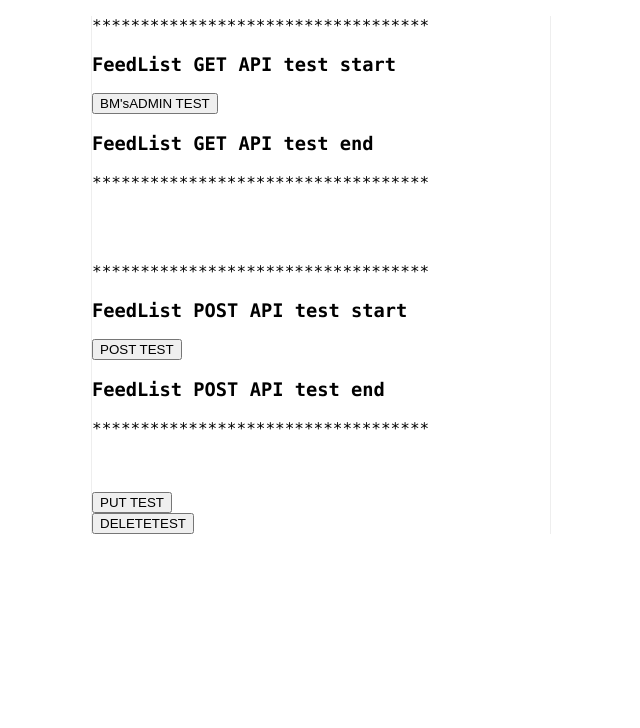
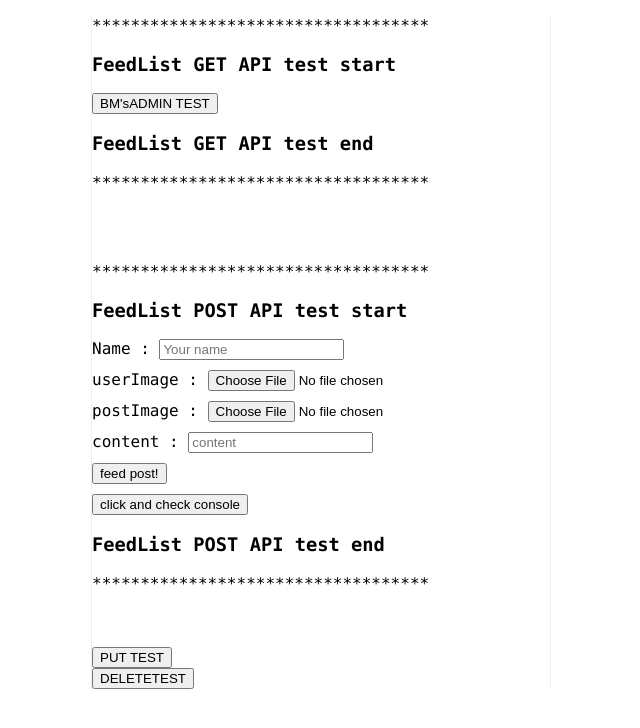
Before and after one commit to sky4564/vuesta1, a Vue app: page /test in a window 1280 px wide. Shown: the top 728 px of the page, without its empty margins (319-959 px from the left). Built offline with nearby package versions, Linux system fonts and the light colour scheme.

Commit message:
vue testView 최신화 이미지 할당오류 여전함

```diff
--- a/src/views/TestView.vue
+++ b/src/views/TestView.vue
@@ -34,7 +34,54 @@
   <div>
     <p>***********************************</p>
     <h3>FeedList POST API test start</h3>
-    <button @click="POSTTEST">POST TEST</button>
+    <form v-on:submit.prevent="POSTTEST">
+      <div style="margin-top: 10px">
+        <label for="name">Name : </label>
+        <input
+          type="text"
+          id="name"
+          placeholder="Your name"
+          v-model="form.name"
+        />
+      </div>
+
+      <div class="form-group" style="margin-top: 10px">
+        <label for="name">userImage : </label>
+        <input
+          type="file"
+          name="userImage"
+          id="userImage"
+          @change="onFileChange"
+        />
+      </div>
+
+      <div class="form-group" style="margin-top: 10px">
+        <label for="name">postImage : </label>
+        <input
+          type="file"
+          name="postImage"
+          id="postImage"
+          @change="onFileChange"
+        />
+      </div>
+
+      <div class="form-group" style="margin-top: 10px">
+        <label for="name">content : </label>
+        <input
+          type="text"
+          id="content"
+          placeholder="content"
+          v-model="form.content"
+        />
+      </div>
+
+      <div style="margin-top: 10px">
+        <button type="submit">feed post!</button>
+      </div>
+    </form>
+    <div style="margin-top: 10px">
+      <button @click="CheckOut">click and check console</button>
+    </div>
     <h3>FeedList POST API test end</h3>
     <p>***********************************</p>
   </div>
@@ -59,9 +106,13 @@ import axios from 'axios';
 export default {
   data() {
     return {
-      image1: '',
-      image2: '',
       FeedList: '',
+      form: {
+        name: '',
+        userImage: Image,
+        postImage: Image,
+        content: '',
+      },
     };
   },
   methods: {
@@ -86,10 +137,7 @@ export default {
 
     POSTTEST() {
       axios
-        .post('http://127.0.0.1:8000/api/v1/feed/', {
-          name: '사용자이름',
-          content: 'post내용',
-        })
+        .post('http://127.0.0.1:8000/api/v1/feed/', this.form)
         .then((res) => {
           console.log('POST WORK');
           console.log(res);
@@ -104,6 +152,18 @@ export default {
           console.log('post post...');
         });
     },
+    onFileChange(e) {
+      var files = e.target.files || e.dataTransfer.files;
+      if (!files.length) {
+        return alert('파일넣으셈');
+      }
+
+      console.log(e.target.id);
+      this.userImage = files[0];
+    },
+    CheckOut() {
+      console.log(this.form);
+    },
   },
 };
 </script>
```
